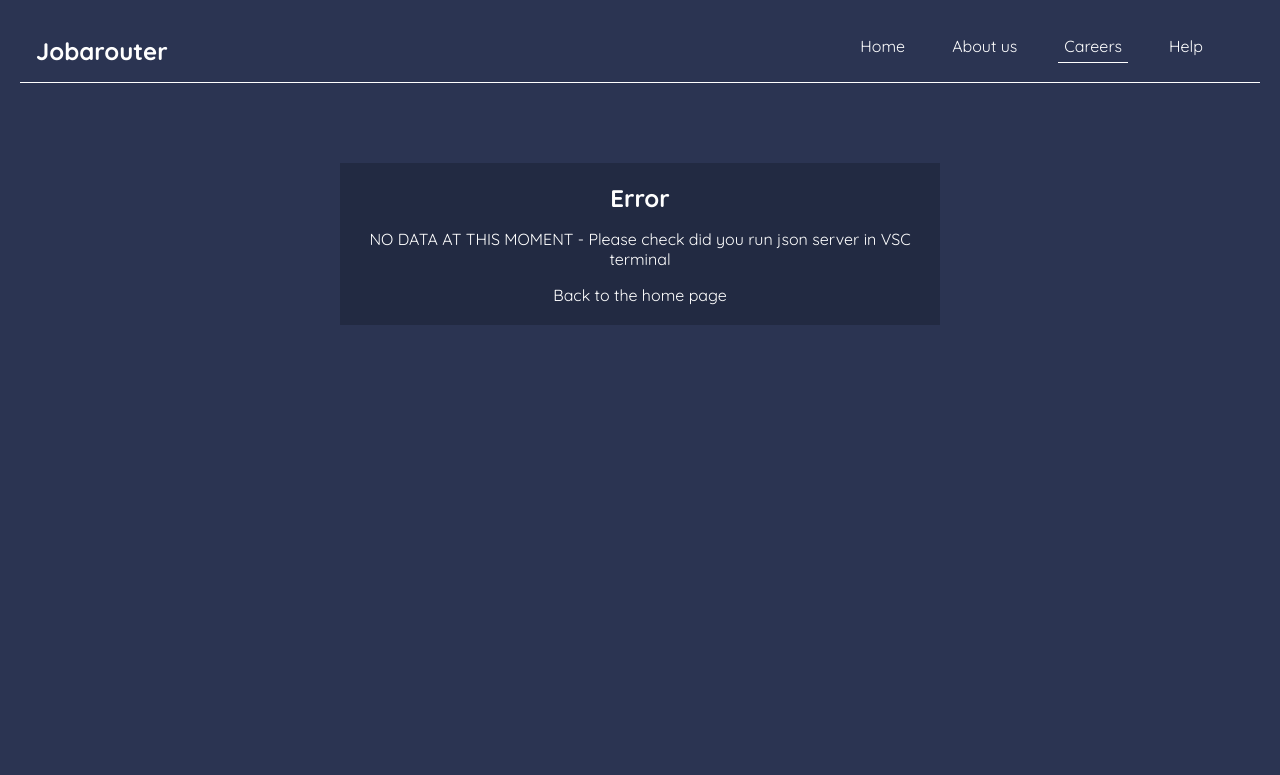
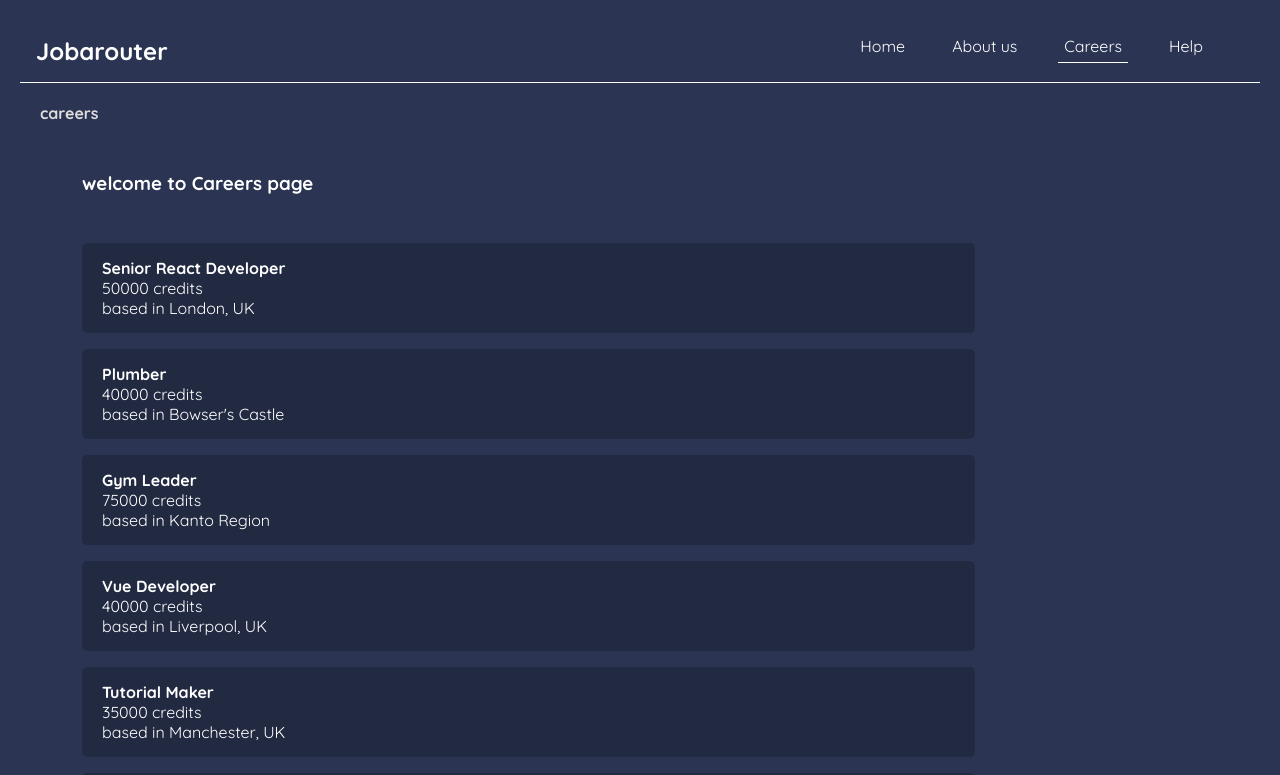
Before and after one commit to DusanVulic/ReactRouteR-6.4, a React (Create React App) app: page /careers in a window 1280 px wide. Shown: the top 775 px of the page. Built offline with nearby package versions, Linux system fonts and the light colour scheme; no server answers; data requests are answered from the project's data file.

Commit message:
Breadcrumbs added with useLocation hook

```diff
--- a/src/App.css
+++ b/src/App.css
@@ -96,11 +96,10 @@
 /*** HELP */
 
 .help-layout {
-    padding: 20px;
-}
-
-.help-layout h3 {
-    margin: 1rem;
+    height: 40vh;
+    width: 90%;
+    max-width: 1200px;
+    margin: 0 auto;
 }
 
 .help_nav {
@@ -126,6 +125,11 @@
 
 
 /**FAQ */
+
+.faq h3 {
+    text-align: center;
+    margin: 1.5rem 0;
+}
 
 .question {
     width: 90%;
@@ -260,3 +264,42 @@
 .career-error a:hover {
     color: #bc4123;
 }
+
+
+/**** BREADCRUMBS */
+
+.crumb a {
+    text-decoration: none;
+    cursor: pointer;
+}
+
+
+/*
+.breadcrumbs {
+    background: #bc4123;
+    display: flex;
+} */
+
+.breadcrumbs {
+    max-width: 1200px;
+    margin: 20px auto;
+}
+
+.breadcrumbs>* {
+    display: inline-block;
+    margin-right: 10px;
+}
+
+.breadcrumbs .crumb:after {
+    content: '>';
+    margin-left: 10px;
+}
+
+.breadcrumbs .crumb:last-child:after {
+    display: none;
+}
+
+.breadcrumbs .crumb a {
+    color: #ddd;
+    font-weight: bold;
+}
--- /dev/null
+++ b/src/components/Breadcrumbs.js
@@ -0,0 +1,26 @@
+import React from "react";
+import { Link, useLocation } from "react-router-dom";
+
+const Breadcrumbs = () => {
+  const location = useLocation();
+
+  //console.log(location);
+
+  let currentLink = "";
+
+  const crumbs = location.pathname
+    .split("/")
+    .filter((crumb) => crumb !== "")
+    .map((crumb) => {
+      currentLink += `/${crumb}`;
+      return (
+        <div key={crumb} className="crumb">
+          <Link to={currentLink}> {crumb}</Link>
+        </div>
+      );
+    });
+
+  return <div className="breadcrumbs">{crumbs}</div>;
+};
+
+export default Breadcrumbs;
--- a/src/components/Careers.js
+++ b/src/components/Careers.js
@@ -29,7 +29,7 @@
 //loader function
 
 export const careerLoader = async () => {
-  const response = await fetch("http://localhost:4000/careerss");
+  const response = await fetch("http://localhost:4000/careers");
 
   if (!response.ok) {
     throw Error(
--- a/src/layout/RootLayout.js
+++ b/src/layout/RootLayout.js
@@ -1,11 +1,13 @@
 import React from "react";
 import Navbar from "./../components/Navbar";
 import { Outlet } from "react-router-dom";
+import Breadcrumbs from "../components/Breadcrumbs";
 
 const RootLayout = () => {
   return (
     <div className="root-layout">
       <Navbar />
+      <Breadcrumbs />
       <main>
         <Outlet />
       </main>
```
